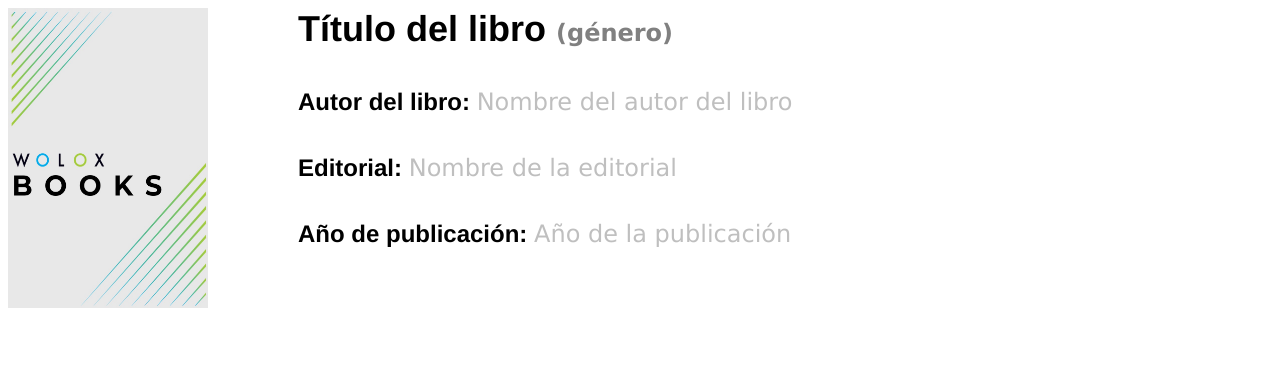
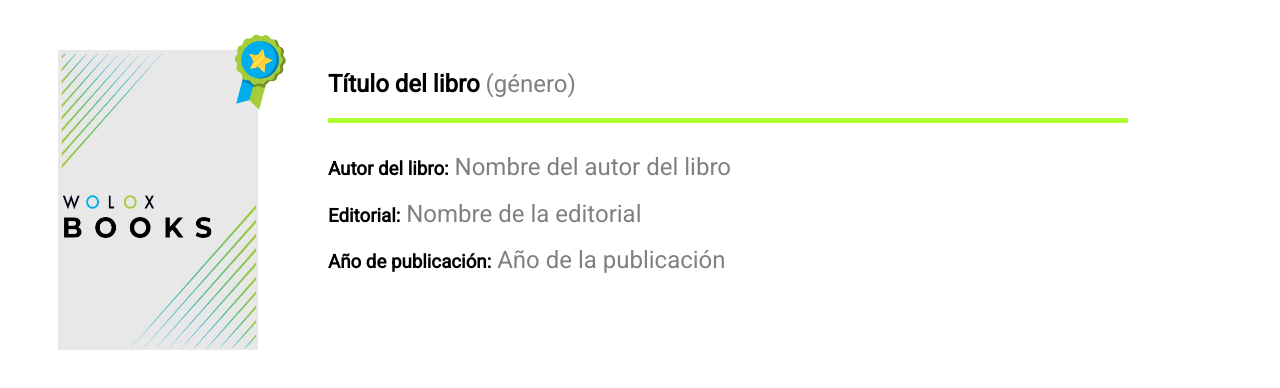
Before and after one commit to daga777/Homework, a plain HTML site: page index.html in a window 1280 px wide. Drawn offline with Linux system fonts and the light colour scheme.

Commit message:
Add files via upload

```diff
--- a/detail.css
+++ b/detail.css
@@ -1,68 +1,120 @@
 
-/* tag selector */
-body {
+/* pseudo classes and elements */
 
-  font-family: 'Lucida Sans', 'Lucida Sans Regular', 'Lucida Grande', 'Lucida Sans Unicode', Geneva, Verdana, sans-serif;
+/* css -> box  before and after */
+
+/* selector::pseudo-element {
+  property: value;
+} */
+
+* {
+  font-family: 'Roboto', sans-serif;
+  }
+
+.container {
+  display: flex;
+  align-items: stretch;
+  margin: 50px;
 }
 
-.h1 {
-  color: black;
-  font-family: 'Franklin Gothic Medium', 'Arial Narrow', Arial, sans-serif;
-  font-size: 36px;
-  font-weight: 900;
-  text-align: justify;
+.cover {
+  height: 300px;
+  width: 200px;
+  margin-right: 0px;
+  }
 
+
+.title-one {
+  font-size: '36px';
+  text-align: left;
+  font-weight: 'bold';
+  margin-bottom: 10;
 }
 
-.h2 {
-  color: black;
-  font-family: 'Franklin Gothic Medium', 'Arial Narrow', Arial, sans-serif;
-  font-size: 24px;
-  font-weight: 900;
-  text-align: justify;
-
+.title-two {
+  font-size: '24px';
+  font-weight: 'bold';
+  text-align: 'left'
 }
 
-
-
-/* id selector */
-/* 100 */
-#para {
-  color: red;
-  text-align: center;
-}
-
-/* class selector */
-/* 10 */
-
 .one {
-  color:gray ;
+  color:grey ;
   font-size: 24px;
-  text-align: 'right';
-  font-weight: 900;
+  text-align: right;
+  font-weight: lighter;
 }
 
 /* 10 */
 
 .two {
   color: grey;
-  opacity: 50%;
   font-size: 24px;
-  text-align: right;
+  text-align: 'justify';
+  font-weight: lighter;
+}
 
+.line {
+  background-color: greenyellow;
+  display: flex;
+  height: 5px;
+  width: 800px;
+  justify-content: center;
+  align-items: center;
+  margin-bottom: 30px;
 }
 
 
-.cover {
-  height: 300px;
-  width: 200px;
-  font-display: 'bold';
-
+.badge {
+  background-image: url(./badge.png);
+  align-items: center;
+  border-radius: 10px 20px 0 0;
+  display: flex;
+  height: 100px;
+  justify-content: center;
+  margin-left: -30px;
+  position: relative;
+  top: -10px;
+  width: 100px;
+  background-size: 50%;
+  background-repeat: no-repeat;
+  transform: rotate(15deg);
 }
 
-.space {
-  height: 300px;
-  width: 10px;
-  font-display: 'bold';
+.badge::after {
+  content: '';
+  height: 50px;
+  left: -50px;
+  position: absolute;
+  top: -50px;
+  width: 50px;
+}
 
+
+/*
+.badge::before {
+  content: '';
+  height: 50px;
+  position: absolute;
+  right: -10px;
+  top: 0;
+  width: 50px;
 }
+*/
+/*
+.badge-two {
+  align-items: center;
+  background-color: red;
+  border-radius: 10px 20px 0 0;
+  height: 100px;
+  position: fixed;
+  top: 0;
+  width: 100%;
+}
+*/
+
+/* static default value */
+/* relative is positioned relative to normal position */
+/* absolute is positioned relative to firts ancestor (with porperty position different to static) */
+/* fixed is positioned relative to browser windows */
+
+/* initial  inherit */
--- a/index.html
+++ b/index.html
@@ -5,19 +5,19 @@
   <meta name="viewport" content="width=device-width, initial-scale=1.0">
   <title>Book Details</title>
   <link rel="stylesheet" href="./detail.css" type="text/css" >
+  <link href="https://fonts.googleapis.com/css2?family=Roboto&display=swap" rel="stylesheet">
 </head>
 <body>
-  <div class="container">
-    <img class='cover' src="./book_image.jpeg" alt="default-text" style="float: left;">
-    <blockquote class='space' style="float: left;"></blockquote>
-    <span class="h1"> Título del libro     </span><span class="one" >(género)</span>
-    <br><br><br>
-    <span class="h2"> Autor del libro:      </span><span class="two" >Nombre del autor del libro</span>
-    <br><br><br>
-    <span class="h2"> Editorial:      </span><span class="two" >Nombre de la editorial</span>
-    <br><br><br>
-    <span class="h2"> Año de publicación:      </span><span class="two" >Año de la publicación</span>
+  <div class="container" >
+    <img class="cover" src="./book_image.jpeg" alt="default-text">
+    <div class="badge"></div>
+    <div class="detail">
+      <h2 class="title-one">Título del libro<span class="one">   (género)</span></h2>
+      <div class="line"></div>
+      <h3 class="title-two">Autor del libro:<span class="two">   Nombre del autor del libro</span></h3>
+      <h3 class="title-two">Editorial:<span class="two">   Nombre de la editorial</span></h3>
+      <h3 class="title-two">Año de publicación:<span class="two">   Año de la publicación</span></h3>
+    </div>
   </div>
-
 </body>
 </html>
```
Also changed, not shown: badge.png (added).
